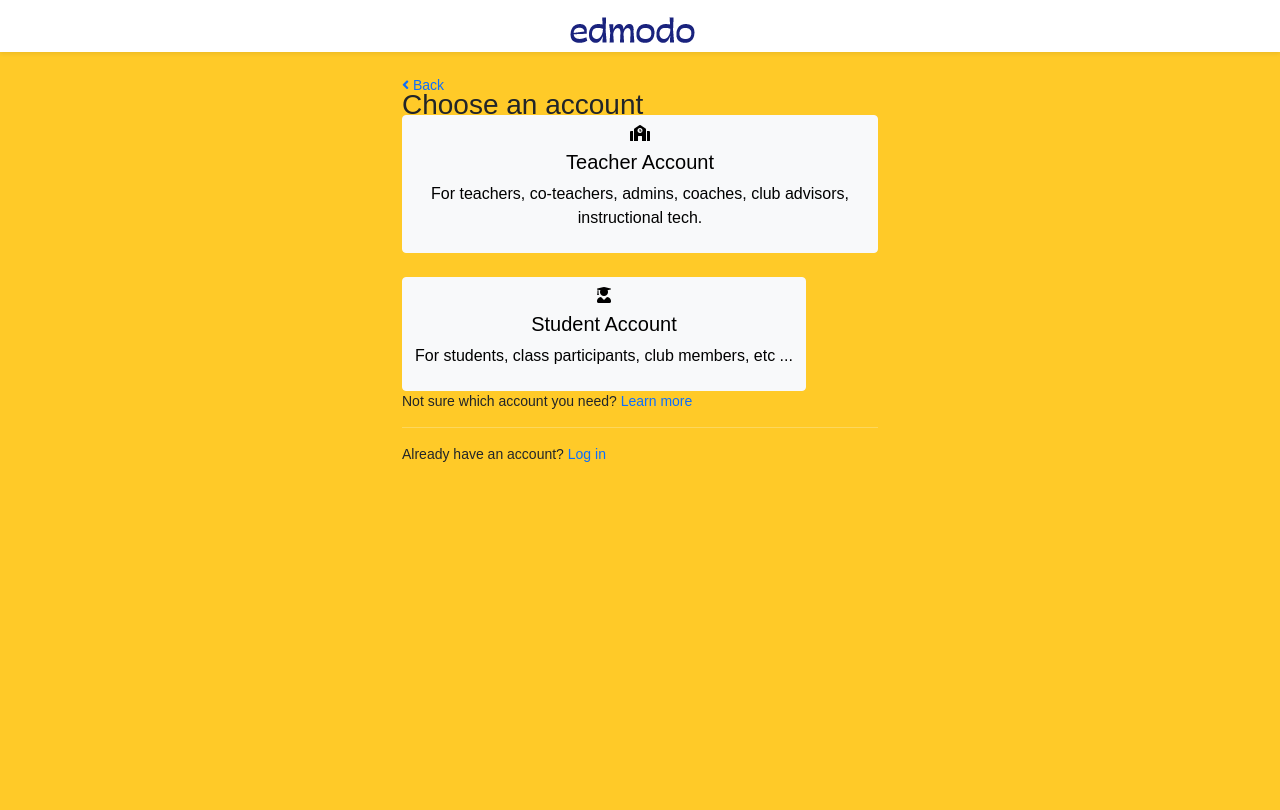
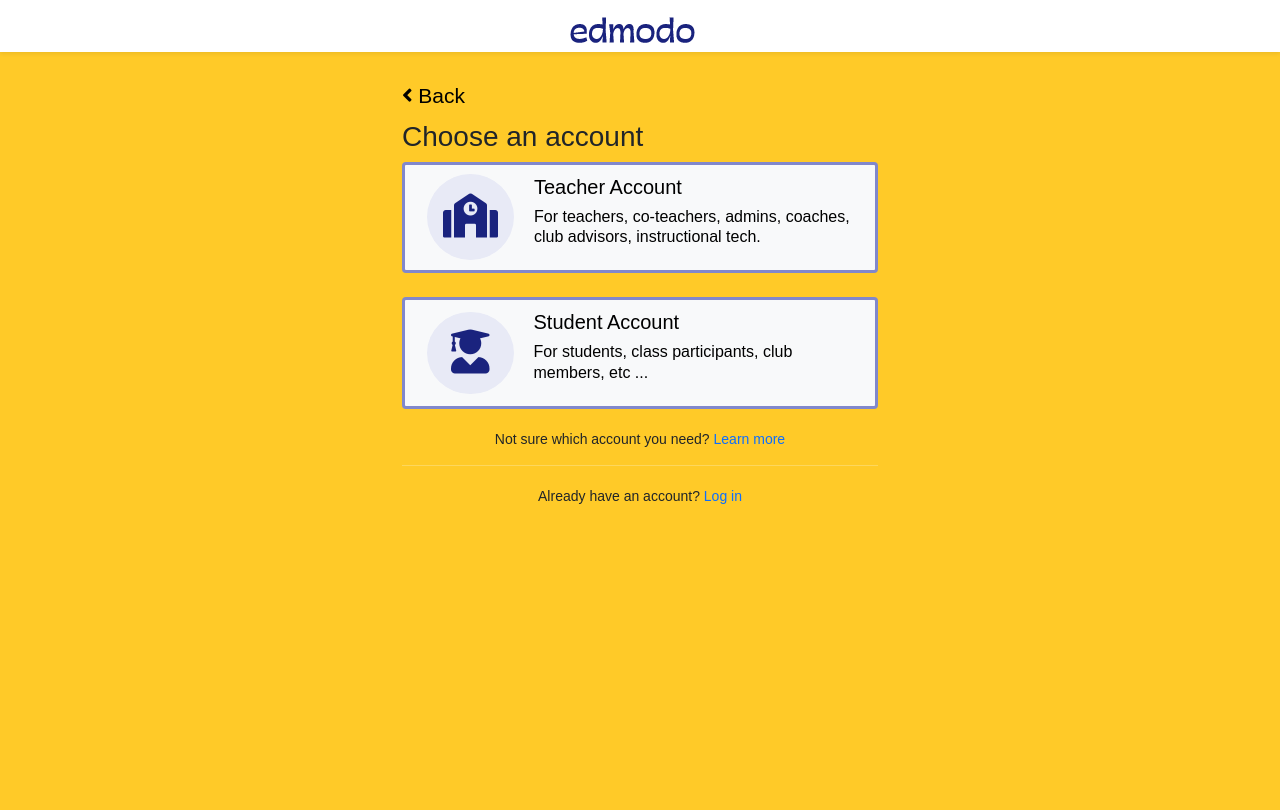
Before and after one commit to xuanbinh2721/Group6_BTL_61TH3, a PHP site: page /Group6_BTL_61TH3/Login-Signup/signup.php in a window 1280 px wide. After the commit the page ends 504 px from the top, so only its background shows below. Run offline with PHP 8.4, Linux system fonts and the light colour scheme.

Commit message:
Add files via upload

```diff
--- a/css/signup.css
+++ b/css/signup.css
@@ -3,10 +3,6 @@
   padding: 0;
   box-sizing: border-box;
   font-family: "Poppins", sans-serif;
-}
-.col-md-12 {
-  padding: 0;
-  margin: 0;
 }
 .header-navbar {
   padding: 0px;
@@ -19,66 +15,78 @@
   flex-wrap: wrap;
 }
 h3 {
-  margin: 0;
-  padding: 0;
-  line-height: 20px;
+  margin-top: 12px;
 }
-
-main {
-  margin-top: 10px;
-  background: #ffca28;
-  display: -webkit-flex;
-  display: flex;
-  -webkit-justify-content: center;
-  justify-content: center;
-  height: auto;
-  min-height: 100vh;
-}
-
 body {
   background-color: #ffca28;
   min-height: 93vh;
 }
 .signupOption {
   background-color: #ffca28;
-  color: #212529;
+  /* color: #212529; */
   display: flex;
   font-size: 14px;
   justify-content: center;
   line-height: 20px;
+  margin-top: 20px;
 }
 .page-content {
   width: 560px;
   padding: 65px 42px 32px;
 }
+.btnBack{
+  color: #000;
+  font-size: 21px;
+  font-weight: 500;
+  position: relative;
+  left: 0;
+  transition: left linear 0.2s;
+}
+.btnBack:hover {
+  color: #000;
+  left: -5px;
+}
+.btn-choose{
+  border: 3px solid #8188cc ;
+}
+.choose-teacher{
+  display: flex;
+  align-items: center;
+}
+.choose-teacher-img{
+  border-radius: 50%;
+  background: #e8eaf6;
+  font-size: 44px !important;
+  padding: 10px 16px;
+  margin: 0 10px;
+  color: #1a237e;
+}
+.choose-student-img{
+  border-radius: 50%;
+  background: #e8eaf6;
+  font-size: 44px !important;
+  padding: 8px 24px;
+  margin: 0 10px;
+  color: #1a237e;
+}
+.choose-teacher-text{
+  margin-left: 10px;
+}
+.choose-teacher-text h5{
+  text-align: left;
+  padding: 0;
+  margin: 0;
+}
+.choose-teacher-text p{
+  font-size: 16px;
+  text-align: left;
+  line-height: 1.3;
+}
 
-.btnBack:hover {
-  text-decoration: underline;
+.log-in, .learn-more-inf{
+  margin-top: 20px;
+  text-align: center;
 }
-.big-button-text-image {
-  align-items: flex-start;
-  border-color: #1a237e;
-  border-radius: 12px;
-  border-style: solid;
-  border-width: 2px;
-  display: inline-block;
-  font-family: Helvetica Neue;
-  font-size: 14px;
-  line-height: 20px;
-  margin: 10px 0px 5px;
-  text-align: left;
+.a-text:hover{
+  text-decoration: underline !important;
 }
-.row {
-  align-items: center;
-  display: flex;
-  flex-wrap: wrap;
-  margin: 10px;
-}
-.big-button-text-image .option-icon {
-  align-items: center;
-  background-color: #e8eaf6;
-  border-radius: 30px;
-  display: flex;
-  flex-basis: 16.6667%;
-  margin: 0px 10px 0px 0px;
-}
```
